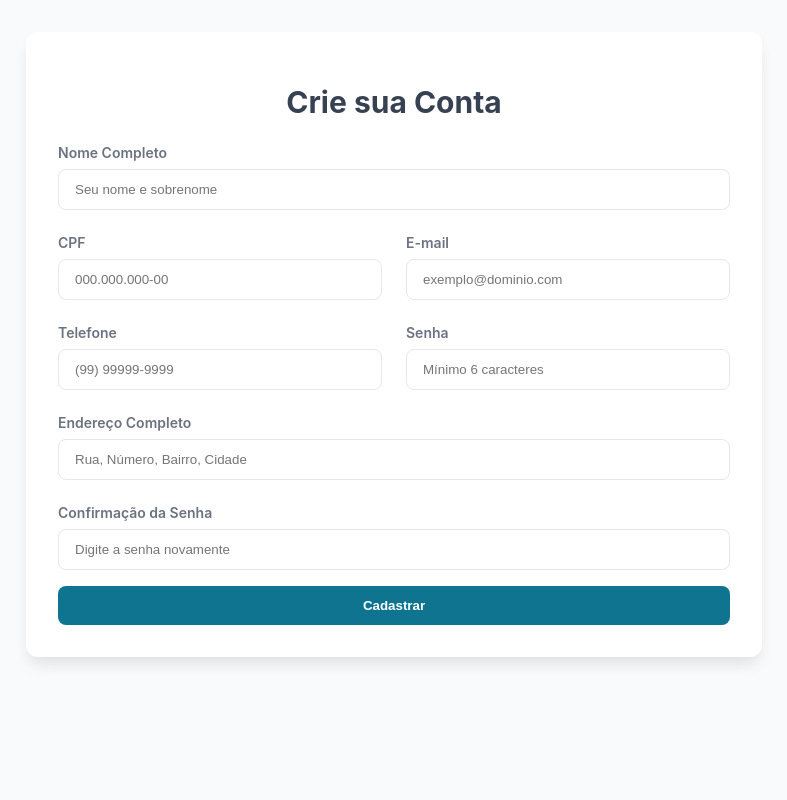
After one commit to BeatrizReisDutra/atividadeWebIII, a Flask app: page /cadastro in a window 1280 px wide. The commit adds this page. Shown: the whole page, without its empty margins (246-1033 px from the left). Run offline with Flask 3, Linux system fonts and the light colour scheme.

Commit message:
add tela de cadastro

```diff
--- a/main.py
+++ b/main.py
@@ -6,5 +6,9 @@ app = Flask(__name__)
 def homepage():
     return render_template('index.html')
 
+@app.route('/cadastro')
+def cadastro():
+    return render_template('cadastro.html')
+
 if __name__ == '__main__':
     app.run(port=8000, debug=True)
--- /dev/null
+++ b/static/css/cadastro.css
@@ -0,0 +1,124 @@
+/* CSS Puro para Estilização */
+:root {
+    --cor-primaria: #0e7490; /* Teal Dark */
+    --cor-primaria-hover: #0f766e;
+    --cor-fundo: #f8fafc;
+    --cor-erro: #ef4444;
+    --cor-sucesso: #10b981;
+    --cor-borda: #e5e7eb;
+    --cor-texto: #374151;
+    --cor-cinza: #6b7280;
+}
+
+body {
+    font-family: 'Inter', sans-serif;
+    background-color: var(--cor-fundo);
+    display: flex;
+    justify-content: center;
+    align-items: flex-start; /* Alinhado ao topo, mas centralizado horizontalmente */
+    min-height: 100vh;
+    padding: 2rem 1rem;
+    margin: 0;
+    box-sizing: border-box;
+}
+
+.container {
+    width: 100%;
+    max-width: 42rem; /* Aumentado para melhor layout de formulário */
+    background-color: white;
+    box-shadow: 0 10px 15px -3px rgba(0, 0, 0, 0.1);
+    border-radius: 0.75rem;
+    padding: 2rem;
+}
+
+h1 {
+    color: var(--cor-texto);
+    font-size: 1.875rem;
+    font-weight: 700;
+    text-align: center;
+    margin-bottom: 1.5rem;
+}
+
+.form-grid {
+    display: grid;
+    gap: 1.5rem;
+    /* Layout responsivo: 1 coluna no mobile, 2 colunas no desktop */
+    grid-template-columns: 1fr;
+}
+
+/* Layout para desktop (a partir de 640px) */
+@media (min-width: 640px) {
+    .form-grid {
+        grid-template-columns: repeat(2, 1fr);
+    }
+    .full-width {
+        grid-column: span 2;
+    }
+}
+
+.form-group {
+    display: flex;
+    flex-direction: column;
+}
+
+label {
+    color: var(--cor-cinza);
+    font-size: 0.875rem;
+    font-weight: 600;
+    margin-bottom: 0.5rem;
+}
+
+input {
+    padding: 0.75rem 1rem;
+    border: 1px solid var(--cor-borda);
+    border-radius: 0.5rem;
+    color: var(--cor-texto);
+    transition: border-color 0.2s, box-shadow 0.2s;
+    box-sizing: border-box;
+}
+
+input:focus {
+    border-color: var(--cor-primaria);
+    box-shadow: 0 0 0 2px rgba(14, 116, 144, 0.2);
+    outline: none;
+}
+
+/* Botão de Cadastro */
+button {
+    background-color: var(--cor-primaria);
+    color: white;
+    padding: 0.75rem 1rem;
+    border-radius: 0.5rem;
+    font-weight: 700;
+    border: none;
+    cursor: pointer;
+    transition: background-color 0.2s;
+    width: 100%;
+    margin-top: 1rem;
+}
+
+button:hover {
+    background-color: var(--cor-primaria-hover);
+}
+
+/* Caixa de Mensagem (Substitui alert()) */
+#messageBox {
+    padding: 1rem;
+    border-radius: 0.5rem;
+    margin-top: 1.5rem;
+    font-weight: 600;
+    text-align: center;
+    display: none; /* Escondido por padrão */
+}
+
+.error {
+    background-color: #fee2e2; /* Red-100 */
+    color: var(--cor-erro);
+    border: 1px solid var(--cor-erro);
+}
+
+.success {
+    background-color: #d1fae5; /* Green-100 */
+    color: var(--cor-sucesso);
+    border: 1px solid var(--cor-sucesso);
+}
--- /dev/null
+++ b/static/js/cadastro.js
@@ -0,0 +1,60 @@
+const form = document.getElementById('cadastroForm');
+const senhaInput = document.getElementById('senha');
+const confirmarSenhaInput = document.getElementById('confirmar_senha');
+const messageBox = document.getElementById('messageBox');
+
+// Função utilitária para exibir mensagens (substituindo o alert())
+function showMessage(message, type) {
+    // type pode ser 'error' ou 'success'
+    messageBox.textContent = message;
+    messageBox.className = ''; // Reseta classes
+    messageBox.classList.add(type);
+    messageBox.style.display = 'block';
+}
+
+// Função de validação principal
+function handleFormSubmit(event) {
+    event.preventDefault(); // Impede o envio padrão do formulário
+
+    const senha = senhaInput.value;
+    const confirmarSenha = confirmarSenhaInput.value;
+
+    // 1. Verificar se os campos Senha e Confirmação de Senha são iguais
+    if (senha !== confirmarSenha) {
+
+        // Exibe a mensagem de erro customizada (substituindo alert())
+        const errorMessage = 'As senhas digitadas não são iguais. Por favor, verifique.';
+        showMessage(errorMessage, 'error');
+
+        // Opcional: Limpar ou focar o campo de senha para correção
+        senhaInput.focus();
+
+        return; // Impede o processamento do cadastro
+    }
+
+    // Se as senhas forem iguais, prossegue com a simulação de cadastro
+    messageBox.style.display = 'none'; // Esconde a mensagem anterior, se houver
+
+    // Simulação de envio
+    showMessage('Cadastro enviado com sucesso! Aguarde o processamento...', 'success');
+
+    // Aqui você enviaria os dados para o servidor usando fetch() ou XMLHttpRequest
+    console.log('Dados prontos para envio:', {
+        nome: document.getElementById('nome').value,
+        cpf: document.getElementById('cpf').value,
+        email: document.getElementById('email').value,
+        telefone: document.getElementById('telefone').value,
+        endereco: document.getElementById('endereco').value,
+        // Nota: Senha real não deve ser logada, apenas o hash dela.
+        senha: senha,
+    });
+
+    // Opcional: Limpar o formulário após 2 segundos
+    setTimeout(() => {
+        form.reset();
+        messageBox.style.display = 'none';
+    }, 2000);
+}
+
+// Adiciona o listener de evento ao formulário
+form.addEventListener('submit', handleFormSubmit);
--- /dev/null
+++ b/templates/cadastro.html
@@ -0,0 +1,71 @@
+<!DOCTYPE html>
+<html lang="pt-BR">
+<head>
+    <meta charset="UTF-8">
+    <meta name="viewport" content="width=device-width, initial-scale=1.0">
+    <title>{% block title %}Formulário de Cadastro{% endblock %}</title>
+    <link rel="stylesheet" href="{{ url_for('static', filename='css/cadastro.css') }}">
+</head>
+<body>
+
+    <div class="container">
+        <h1>Crie sua Conta</h1>
+
+        <form id="cadastroForm">
+            <div class="form-grid">
+
+                <!-- Nome Completo -->
+                <div class="form-group full-width">
+                    <label for="nome">Nome Completo</label>
+                    <input type="text" id="nome" required placeholder="Seu nome e sobrenome">
+                </div>
+
+                <!-- CPF -->
+                <div class="form-group">
+                    <label for="cpf">CPF</label>
+                    <input type="text" id="cpf" required placeholder="000.000.000-00">
+                </div>
+
+                <!-- E-mail -->
+                <div class="form-group">
+                    <label for="email">E-mail</label>
+                    <input type="email" id="email" required placeholder="exemplo@dominio.com">
+                </div>
+
+                <!-- Telefone -->
+                <div class="form-group">
+                    <label for="telefone">Telefone</label>
+                    <input type="tel" id="telefone" required placeholder="(99) 99999-9999">
+                </div>
+
+                <!-- Senha -->
+                <div class="form-group">
+                    <label for="senha">Senha</label>
+                    <input type="password" id="senha" required placeholder="Mínimo 6 caracteres">
+                </div>
+
+                <!-- Endereço (Campo Completo) -->
+                <div class="form-group full-width">
+                    <label for="endereco">Endereço Completo</label>
+                    <input type="text" id="endereco" required placeholder="Rua, Número, Bairro, Cidade">
+                </div>
+
+                <!-- Confirmação da Senha -->
+                <div class="form-group full-width">
+                    <label for="confirmar_senha">Confirmação da Senha</label>
+                    <input type="password" id="confirmar_senha" required placeholder="Digite a senha novamente">
+                </div>
+
+            </div>
+
+            <!-- Caixa de Mensagem (Feedback) -->
+            <div id="messageBox"></div>
+
+            <button type="submit">Cadastrar</button>
+        </form>
+    </div>
+
+    <script src="{{ url_for('static', filename='js/cadastro.js') }}"></script>
+
+</body>
+</html>
--- a/templates/index.html
+++ b/templates/index.html
@@ -4,7 +4,7 @@
     <meta charset="UTF-8">
     <meta name="viewport" content="width=device-width, initial-scale=1.0">
     <title>{% block title %}Projeto Flask{% endblock %}</title>
-    <link rel="stylesheet" href="{{ url_for('static', filename='style.css') }}">
+    <link rel="stylesheet" href="{{ url_for('static', filename='css/style.css') }}">
 </head>
     <body>
         <header>
@@ -15,7 +15,7 @@
                     <a href="{{ url_for('homepage') }}">Início</a>
                     <a href="#">Contato</a>
                     <a href="#">Login</a>
-                    <a href="#">Rota Exemplo</a>
+                    <a href="{{ url_for('cadastro') }}">Cadastro</a>
                 </nav>
             </div>
         </header>
```
Also changed, not shown: static/css/style.css (renamed from static/style.css).
